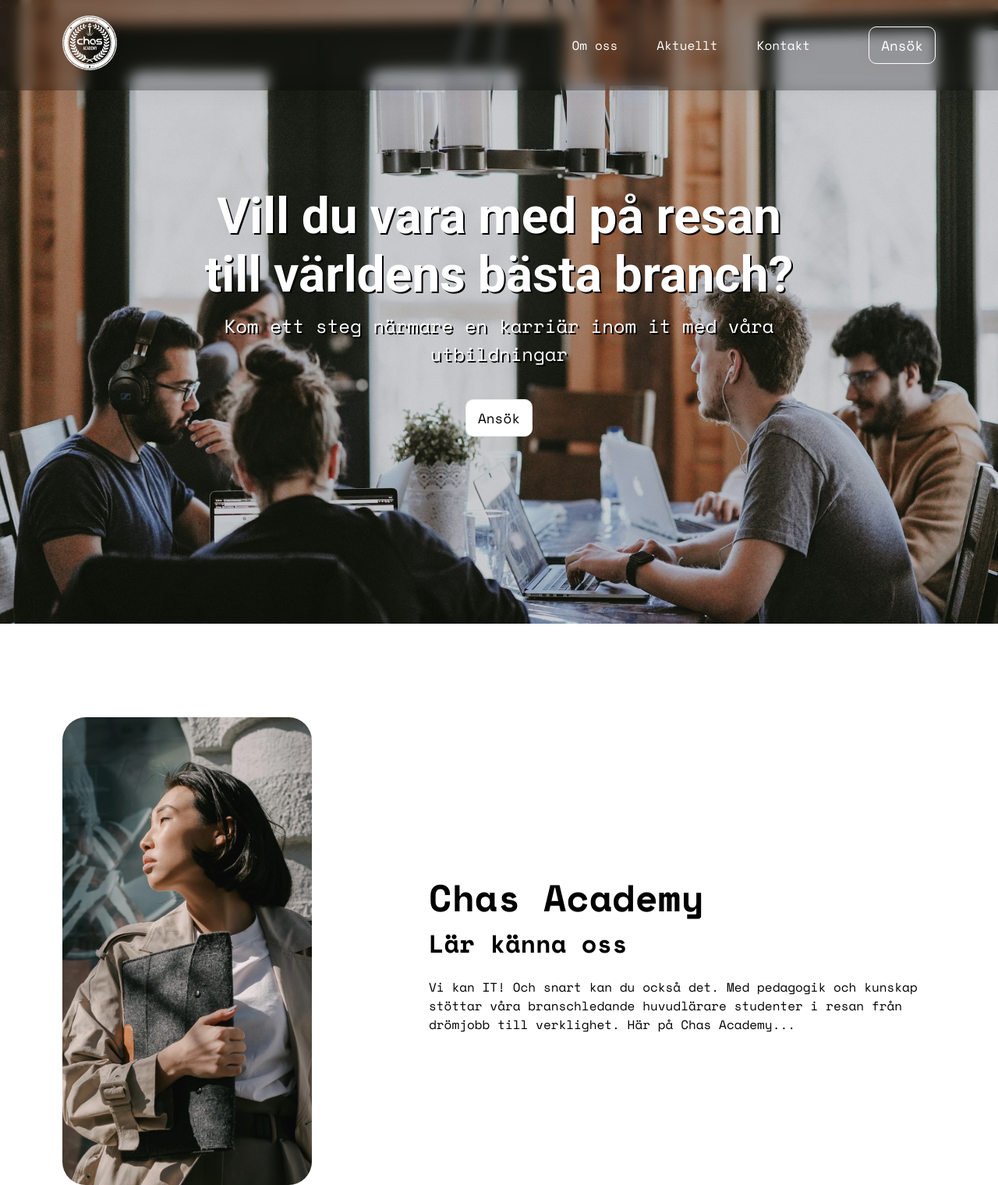
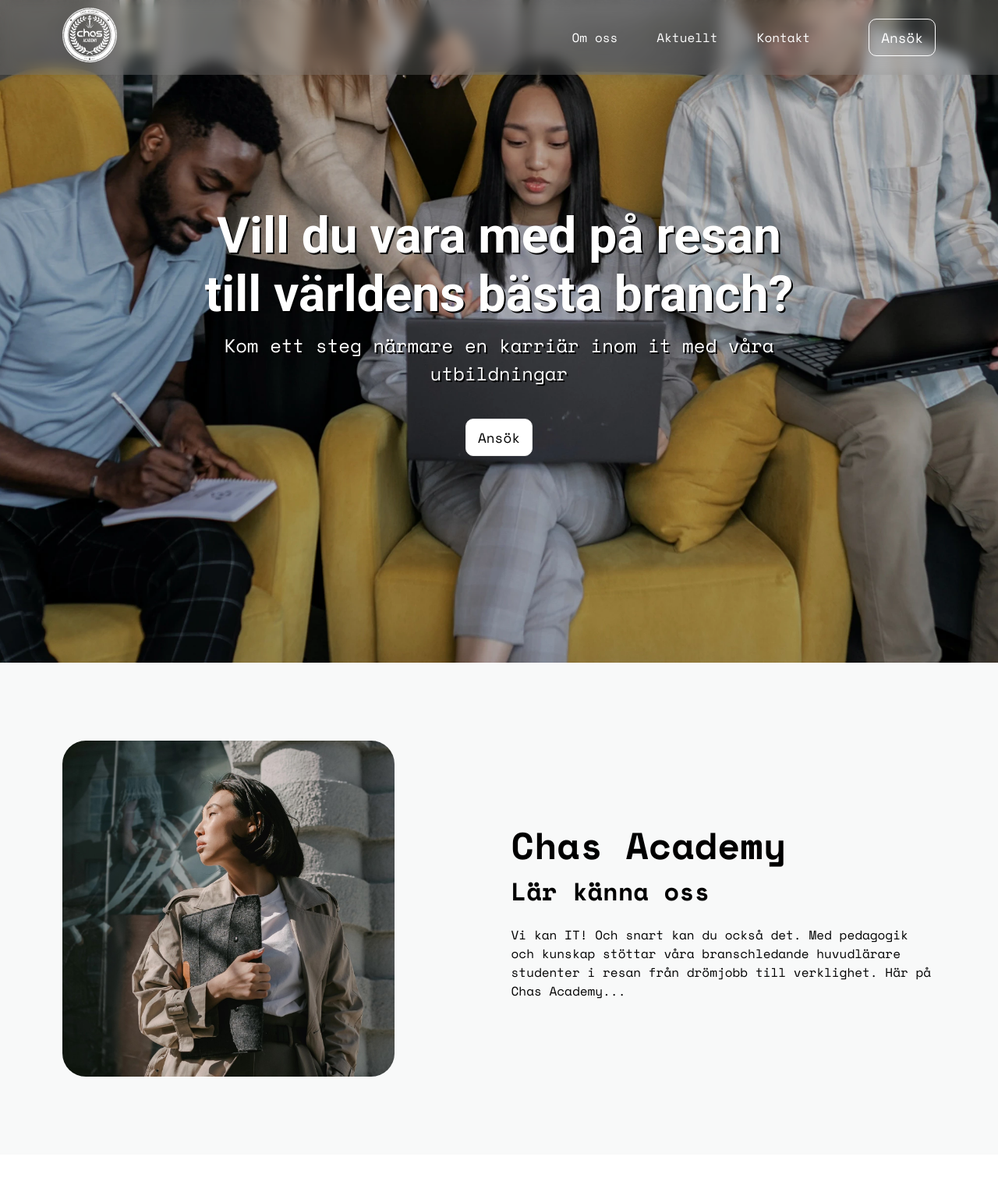
Before and after one commit to zarhaselene/landingpage, a plain HTML site: page index.html in a window 1280 px wide. Shown: the top 1520 px of the page at 78% size. Drawn offline with nearby package versions, Linux system fonts and the light colour scheme.

Commit message:
Add new default padding for sections

```diff
--- a/style.css
+++ b/style.css
@@ -7,12 +7,11 @@
 
 body {
   position: relative;
-  padding: 0 80px;
   font-family: "Space Mono", monospace;
   overflow-x: hidden;
 }
 section {
-  margin-bottom: 120px;
+  padding: 100px 80px;
 }
 
 /* Default text styles*/
@@ -58,8 +57,7 @@
   position: fixed;
   z-index: 9999;
   width: 100%;
-  margin-left: calc(-80px);
-  background-color: #00000033;
+  background-color: #c4c4c433;
   filter: drop-shadow(rgba(0, 0, 0, 0.3) 0px 1px 14px);
   -webkit-backdrop-filter: blur(8px);
   backdrop-filter: blur(8px);
@@ -74,7 +72,7 @@
 
 .logo {
   flex: 1;
-  padding: 20px 0;
+  padding: 10px 0;
   filter: invert(1);
 }
 
@@ -98,23 +96,22 @@
 /* Hero section */
 .hero {
   position: relative;
-  height: 800px;
+  height: 850px;
   width: 100vw;
-  background: url("/images/hero-homepage.jpg") center/cover no-repeat;
-  margin-left: calc(-80px);
+  background: url("/images/hero-homepage.webp") center/cover no-repeat;
   display: flex;
   justify-content: center;
   align-items: center;
 }
 
-.container {
+.hero .container {
   width: 800px;
   text-align: center;
   color: white;
   text-shadow: 2px 2px 0px black;
 }
 
-.container p {
+.hero .container p {
   padding: 10px 0;
   font-size: 1.5rem;
 }
@@ -126,11 +123,12 @@
 .features {
   display: flex;
   justify-content: center;
+  background-color: #f8f9f9;
 }
 
 .image {
-  width: 600px;
-  height: 600px;
+  max-width: 600px;
+  max-width: 600px;
   border-radius: 30px;
   overflow: hidden;
 }
```
